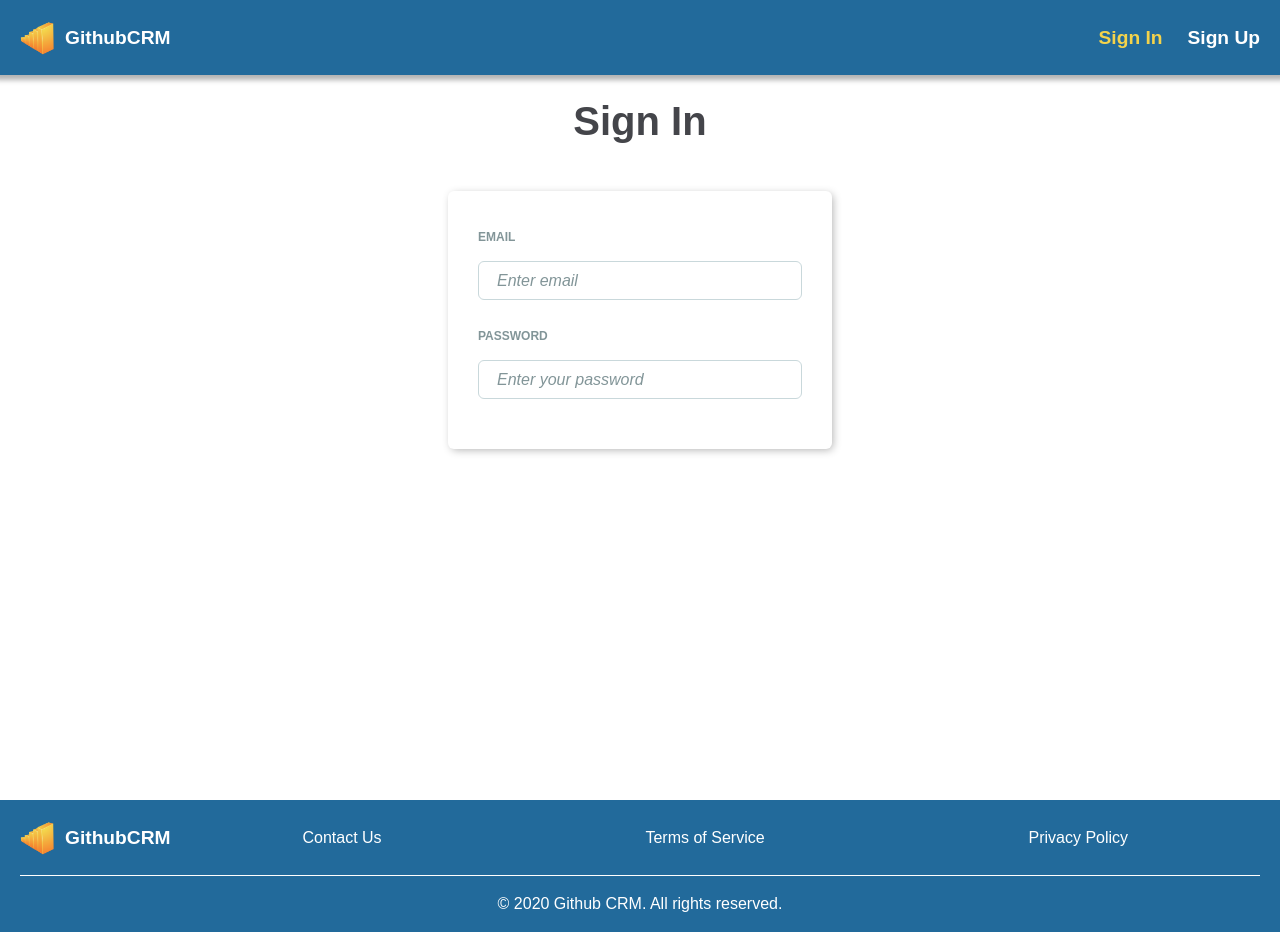
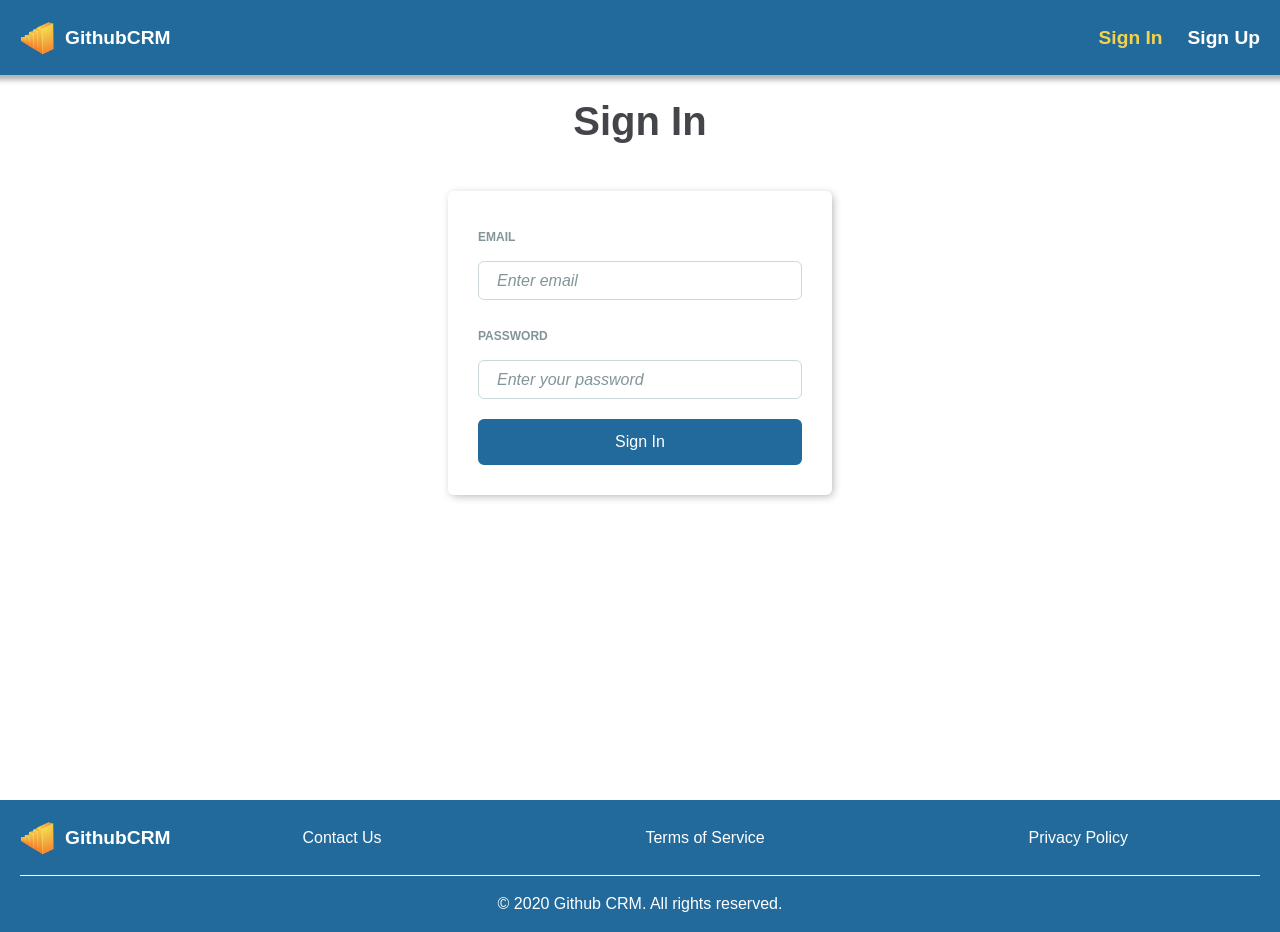
Before and after one commit to Shamanksyi/githubCRM-Frontend, a React (Create React App) app: page /login in a window 1280 px wide. Built offline with nearby package versions, Linux system fonts and the light colour scheme.

Commit message:
CRM: Add Button Component

```diff
--- /dev/null
+++ b/src/components/atoms/button/Button.jsx
@@ -0,0 +1,52 @@
+import React from 'react';
+
+import { SvgLoader } from '../loader/Loader';
+
+import { BUTTON_TYPES, BUTTON_COLOR } from '../../../configuration/constants';
+
+function Button({
+  title,
+  children,
+  variant = BUTTON_TYPES.FILLED,
+  color = BUTTON_COLOR.GRAY,
+  isLoading,
+  type = 'button',
+  className = '',
+  disabled,
+  ...rest
+}) {
+  const finalClassName = ['btn', `${color}-${variant}`];
+
+  if (className) {
+    finalClassName.push(className);
+  }
+  return (
+    <>
+      <button
+        type={type}
+        className={finalClassName.join(' ')}
+        disabled={disabled}
+        {...rest}
+      >
+        {isLoading ?
+          (
+            <>
+              <SvgLoader />
+            </>
+          ) :
+          (
+            children || title
+          )}
+      </button>
+    </>
+  );
+}
+
+Button.GRAY = BUTTON_COLOR.GRAY;
+Button.BLUE = BUTTON_COLOR.BLUE;
+Button.RED = BUTTON_COLOR.RED;
+
+Button.FILL = BUTTON_TYPES.FILLED;
+Button.OUTLINE = BUTTON_TYPES.OUTLINED;
+
+export default Button;
--- /dev/null
+++ b/src/components/atoms/loader/Loader.jsx
@@ -0,0 +1,15 @@
+import React from 'react';
+
+import { ReactComponent as SpinnerSvg } from '../../../assets/spinner.svg';
+
+export const Loader = () => {
+  return (
+    <div className="loader">
+      <SpinnerSvg />
+    </div>
+  )
+}
+
+export const SvgLoader = (props) => {
+  return <SpinnerSvg {...props} />
+}
--- a/src/components/templates/signInPage/SignInPage.jsx
+++ b/src/components/templates/signInPage/SignInPage.jsx
@@ -1,5 +1,6 @@
 import React from 'react';
 
+import Button from '../../atoms/button/Button';
 import TextInput from '../../atoms/textInput/TextInput';
 import PageTitle from '../../atoms/pageTitle/PageTitle';
 
@@ -29,6 +30,13 @@ export default function SignInPage({
             autoComplete="current-password"
             tabIndex="2"
           />
+          <Button
+            className="sign-in-btn"
+            color={Button.BLUE}
+            variant={Button.FILL}
+            type="submit"
+            isLoading={false}
+          >Sign In</Button>
         </form>
       </section>
     </main >
--- a/src/configuration/constants.js
+++ b/src/configuration/constants.js
@@ -0,0 +1,10 @@
+export const BUTTON_COLOR = {
+  BLUE: 'blue',
+  RED: 'red',
+  GRAY: 'gray',
+}
+
+export const BUTTON_TYPES = {
+  OUTLINED: 'outline',
+  FILLED: 'fill'
+}
--- a/src/styles/common/_mixins.scss
+++ b/src/styles/common/_mixins.scss
@@ -8,3 +8,64 @@
   @include flex-row-centered();
   flex-direction: column;
 }
+
+@mixin filled($color) {
+  color: $white;
+  fill: $white;
+  background-color: $color;
+  border-color: $color;
+
+  &:hover {
+    $hover-color: lighten($color, 7%);
+    background-color: $hover-color;
+    border-color: $hover-color;
+  }
+
+  &:disabled {
+    $disabled-color: $white_40;
+    background-color: $disabled-color;
+    border-color: $disabled-color;
+    cursor: unset;
+  }
+
+  &:active {
+    $active-color: darken($color, 7%);
+    background-color: $active-color;
+    border-color: $active-color;
+  }
+}
+
+@mixin outlined($color) {
+  color: $color;
+  border-color: $color;
+  background-color: transparent;
+  fill: $color;
+
+  &.white-bg {
+    background-color: $white;
+  }
+
+  &:hover {
+    color: $white;
+    fill: $white;
+    background-color: $color;
+    border-color: $color;
+  }
+
+  &:active {
+    color: $white;
+    fill: $white;
+    $active-color: darken($color, 7%);
+    background-color: $active-color;
+    border-color: $active-color;
+  }
+
+  &:disabled {
+    $disabled-color: $white_40;
+    cursor: unset;
+    fill: $disabled-color;
+    color: $disabled-color;
+    background-color: transparent;
+    border-color: $disabled-color;
+  }
+}
--- a/src/styles/common/_variables.scss
+++ b/src/styles/common/_variables.scss
@@ -10,6 +10,7 @@ $primary-light: #f4d34b;
 $primary-dark: #f48a32;
 $text-lighter: #829598;
 $white: #fff;
+$white_40: darken($white, 60%);
 
 $border-radius-default: 6px;
 $box-shadow-default: 2px 2px 8px -1px $box-shadow-black_30;
--- /dev/null
+++ b/src/styles/components/atoms/button.scss
@@ -0,0 +1,47 @@
+.btn {
+  display: flex;
+  justify-content: center;
+  align-items: center;
+  font-weight: 400;
+  text-align: center;
+  font-size: 1rem;
+  line-height: 1rem;
+  padding: 0.8125rem;
+  background-color: transparent;
+  border-radius: $border-radius-default;
+  border-width: 2px;
+  border-style: solid;
+  transition: 0.1s ease-in all;
+  outline: none;
+
+  cursor: pointer;
+
+  svg {
+    height: 1rem;
+    width: auto;
+  }
+
+  &.blue-fill {
+    @include filled($main-background);
+  }
+
+  &.red-fill {
+    @include filled($alert-red);
+  }
+
+  &.gray-fill {
+    @include filled($text-lighter);
+  }
+
+  &.blue-outline {
+    @include outlined($main-background);
+  }
+
+  &.red-outline {
+    @include outlined($alert-red);
+  }
+
+  &.gray-outline {
+    @include outlined($text-lighter);
+  }
+}
--- a/src/styles/components/templates/signInPage.scss
+++ b/src/styles/components/templates/signInPage.scss
@@ -7,4 +7,8 @@
     border-radius: $border-radius-default;
     box-shadow: $box-shadow-default;
   }
+
+  .sign-in-btn {
+    width: 100%;
+  }
 }
--- a/src/styles/index.scss
+++ b/src/styles/index.scss
@@ -1,6 +1,7 @@
 @import './common/mixins';
 @import './common/variables';
 
+@import './components/atoms/button.scss';
 @import './components/atoms/headerMenuItem.scss';
 @import './components/atoms/logo.scss';
 @import './components/atoms/pageTitle.scss';
```
Also changed, not shown: src/assets/spinner.svg (added).
